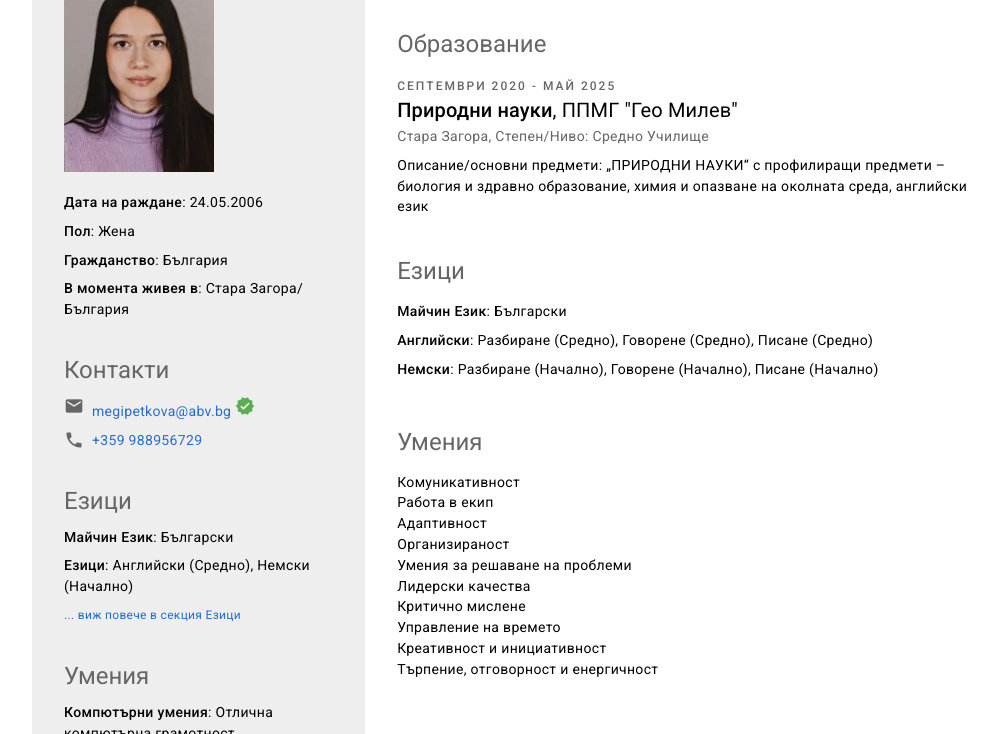
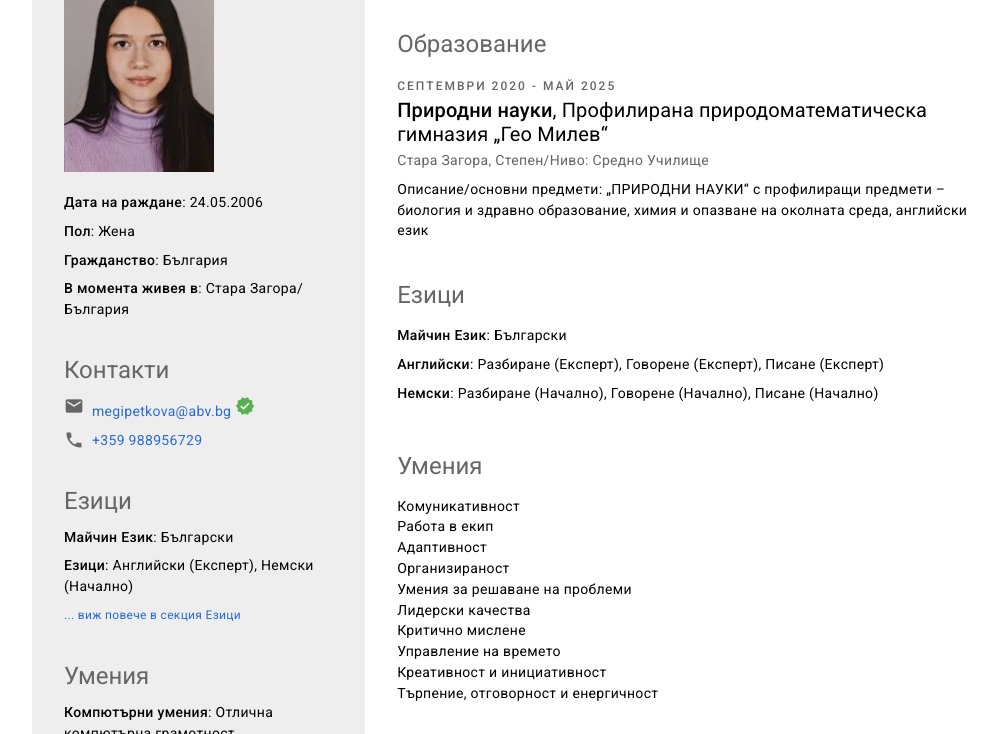
Before and after one commit to megipetkova/megi, a plain HTML site: page index.html in a window 1280 px wide. Shown: the part 66-800 px from the top of the page, without its empty margins (118-1115 px from the left). Drawn offline with Linux system fonts and the light colour scheme.

Commit message:
Update index.html

```diff
--- a/index.html
+++ b/index.html
@@ -86,7 +86,7 @@
 
                                     <div class="item">
                         <label>Езици</label>:
-                        Английски (Средно), Немски (Начално)                    </div>
+                        Английски (Експерт), Немски (Начално)                    </div>
                     <div class="item">
                         <a href="#languages-details" class="small-text">... виж повече в секция Езици</a>
                     </div>
@@ -128,7 +128,7 @@
                             <div class="pb-24">
                     <div class="secondary-text overline">
                         Септември 2020 - Май 2025                    </div>
-                    <h6 class="pb-4">Природни науки<span style="font-weight: normal;">, </span><span style="font-weight: normal;">ППМГ &quot;Гео Милев&quot;</span></h6>
+                    <h6 class="pb-4">Природни науки<span style="font-weight: normal;">, </span><span style="font-weight: normal;">Профилирана природоматематическа гимназия &bdquo;Гео Милев&ldquo;</span></h6>
                                             <div class="secondary-text body2">
                             Стара Загора, Степен/Ниво: Средно Училище                        </div>
 
@@ -147,7 +147,7 @@
 
                                     <div class="body2">
                                                     <div class="pb-8">
-                                <label>Английски</label>: Разбиране (Средно), Говорене (Средно), Писане (Средно)                            </div>
+                                <label>Английски</label>: Разбиране (Експерт), Говорене (Експерт), Писане (Експерт)                            </div>
                                                     <div class="pb-8">
                                 <label>Немски</label>: Разбиране (Начално), Говорене (Начално), Писане (Начално)                            </div>
                                             </div>
```
